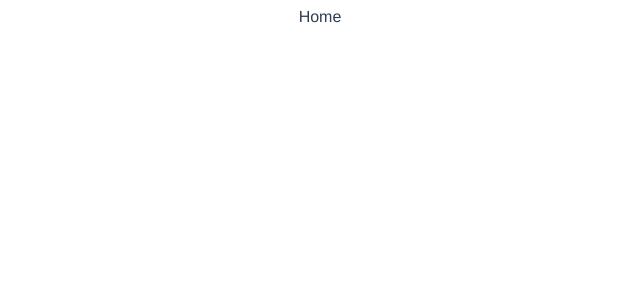
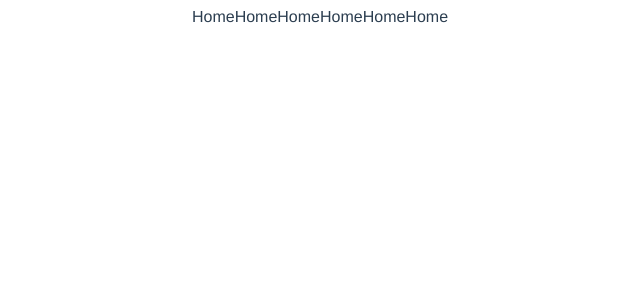
Before and after one commit to Melrok1/cassoviaCode_weatherApp_Blascak, a Vue app: page / in a window 1280 px wide. Shown: the top 300 px of the page, without its empty margins (320-960 px from the left). Built offline with nearby package versions, Linux system fonts and the light colour scheme.

Commit message:
git test

```diff
--- a/src/views/HomeView.vue
+++ b/src/views/HomeView.vue
@@ -1,6 +1,6 @@
 <template>
   <div class="home">
-    Home
+    HomeHomeHomeHomeHomeHome
   </div>
 </template>
 
```
